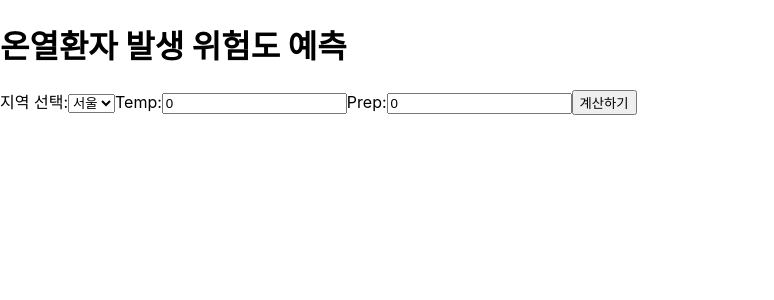
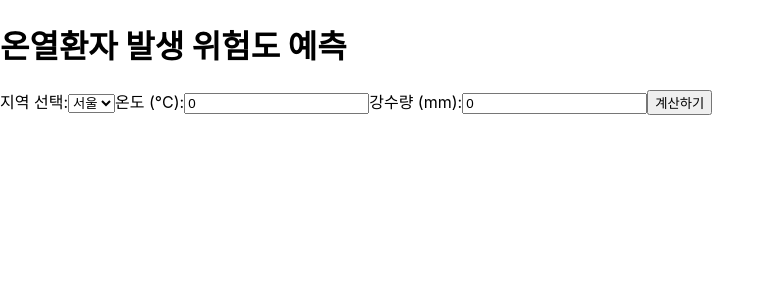
Before and after one commit to sparcscasio/senior-life-evaluation, a React (Create React App) app: page / in a window 1280 px wide. Shown: the top 300 px of the page, without its empty margins (0-774 px from the left). Built offline with nearby package versions, Linux system fonts and the light colour scheme.

Commit message:
chore: fix label name

```diff
--- a/src/App.jsx
+++ b/src/App.jsx
@@ -63,7 +63,7 @@ const App = () => {
           </select>
         </label>
         <label>
-          Temp:
+          온도 (°C):
           <input
             type="number"
             value={temp}
@@ -71,7 +71,7 @@ const App = () => {
           />
         </label>
         <label>
-          Prep:
+          강수량 (mm):
           <input
             type="number"
             value={prep}
```
Also changed, not shown: package.json (+6 -2 lines), 1 other file (tests, documents, lock files or other folders).
